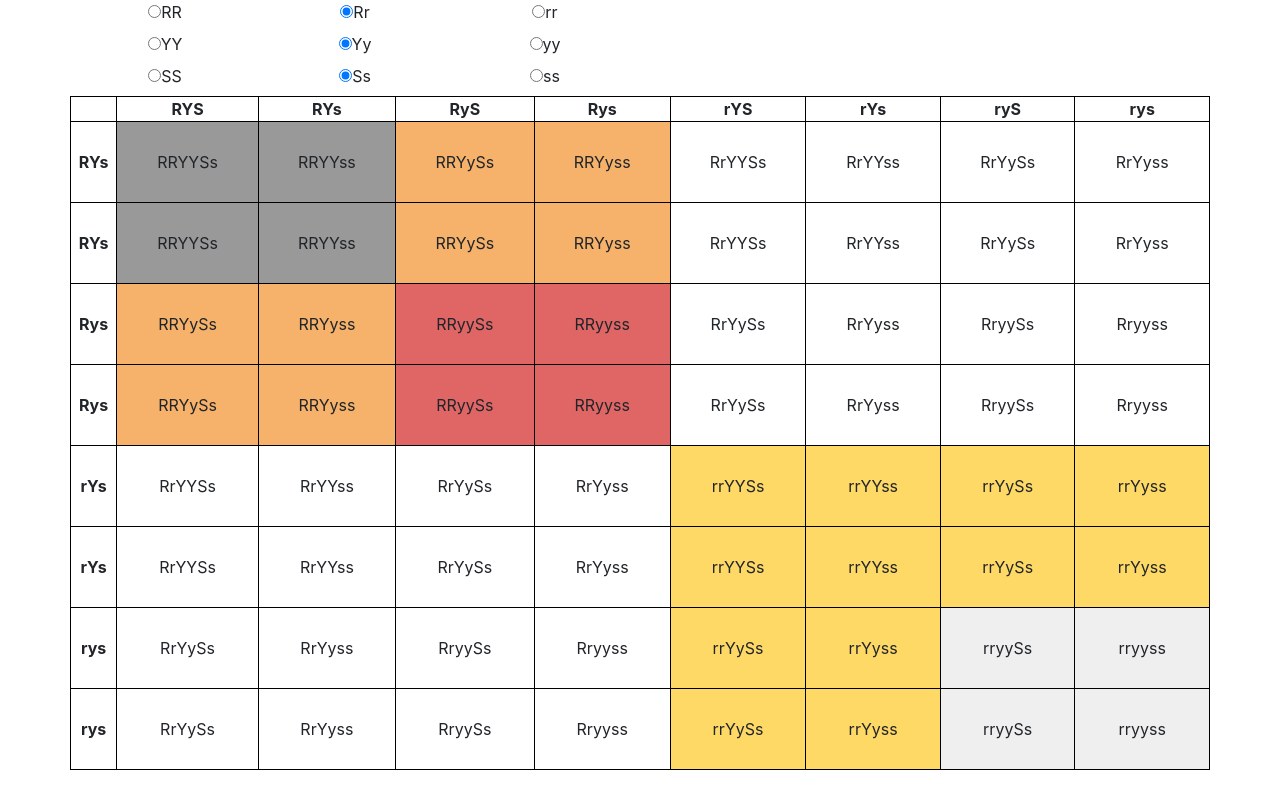
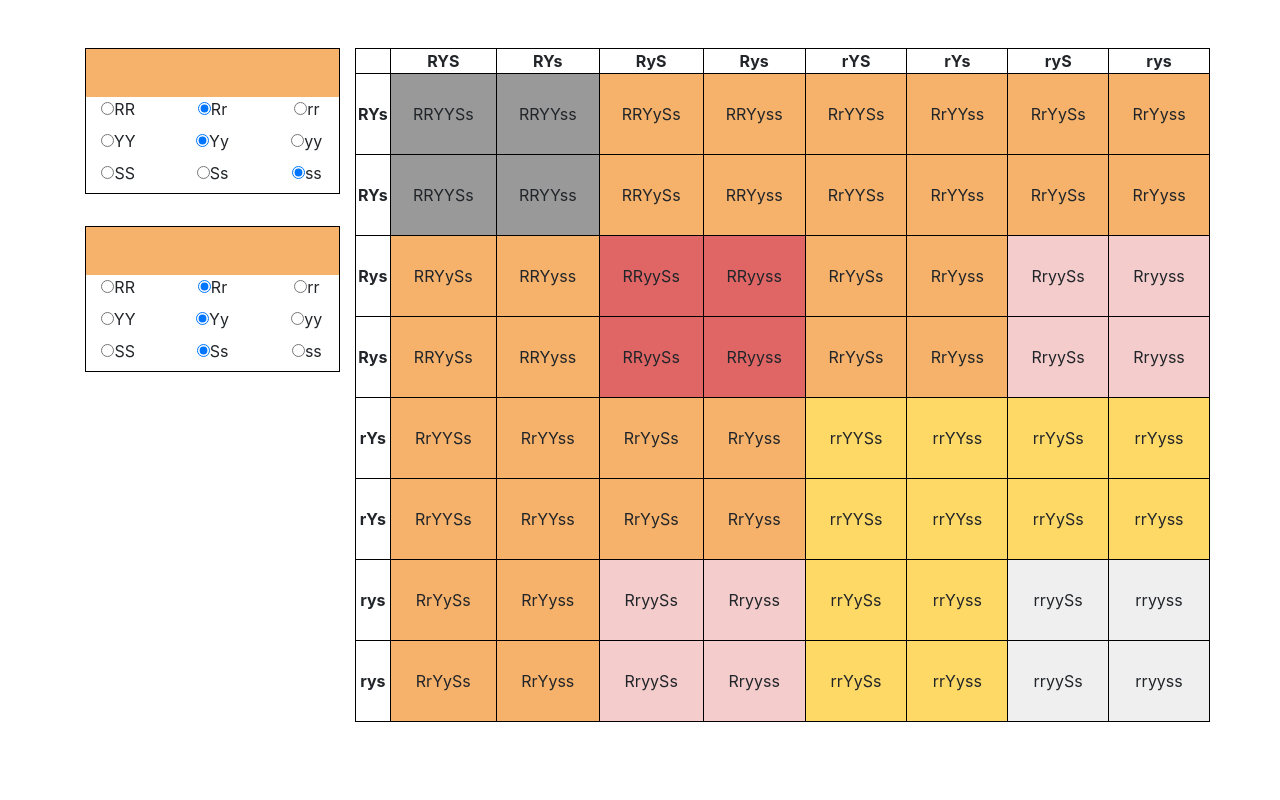
Before and after one commit to jjrmich/ac-flowers, a React (Create React App) app: page / in a window 1280 px wide. Built offline with nearby package versions, Linux system fonts and the light colour scheme.

Commit message:
made both flowers changeable

```diff
--- a/src/App.css
+++ b/src/App.css
@@ -20,6 +20,19 @@ table, th, td {
 
 td {
   vertical-align: bottom;
+}
+
+form {
+  border: 1px solid black;
+  margin: 2em 0;
+}
+
+.top-form {
+  margin: 0;
+}
+
+.current-color {
+  height: 3em;
 }
 
 .cosmo-white {
--- a/src/Cells/CosmoCell.js
+++ b/src/Cells/CosmoCell.js
@@ -99,7 +99,6 @@ class CosmoCell extends Component {
 
     // Rr
     else {
-      if (this.props.res[0][0] === 0 && this.props.res[0][1] === 0) {
       // Rryy??
       if (this.props.res[1][0] === 0 && this.props.res[1][1] === 0) {
         return 'cosmo-pink';
@@ -121,7 +120,6 @@ class CosmoCell extends Component {
       }
     }
   }
-  }
 
   render(){
     return (
--- a/src/Flowers/Cosmos.js
+++ b/src/Flowers/Cosmos.js
@@ -5,162 +5,393 @@ class Cosmos extends Component {
   constructor(props) {
     super(props);
     this.state = {
-      rSelected: '1',
-      ySelected: '1',
-      sSelected: '1',
-      r1: 1,
-      r2: 0,
-      y1: 1,
-      y2: 0,
-      s1: 1,
-      s2: 0,
+      xrSelected: '1',
+      xySelected: '1',
+      xsSelected: '1',
+      xr1: 1,
+      xr2: 0,
+      xy1: 1,
+      xy2: 0,
+      xs1: 1,
+      xs2: 0,
+      yrSelected: '1',
+      yySelected: '1',
+      ysSelected: '0',
+      yr1: 1,
+      yr2: 0,
+      yy1: 1,
+      yy2: 0,
+      ys1: 0,
+      ys2: 0,
     }
   }
 
-  handleRChange = changeEvent => {
+  calculateColor(r1, r2, y1, y2, s1, s2) {
+
+    // rr
+    if (r1 === 0 && r2 === 0) {
+      // rryy??
+      if (y1 === 0 && y2 === 0) {
+        return 'cosmo-white';
+      }
+      // rrYY??
+      else if (y1 === 1 && y2 === 1) {
+        return 'cosmo-yellow';
+      }
+      // rrYy
+      else {
+        // rrYySS
+        if (s1 === 1 && s2 === 1) {
+          return 'cosmo-white';
+        }
+        // rrYySs or rrYyss
+        else {
+          return 'cosmo-yellow'
+        }
+      }
+    }
+
+    // RR
+    else if (r1 === 1 && r2 === 1) {
+      // RRyy??
+      if (y1 === 0 && y2 === 0) {
+        return 'cosmo-red';
+      }
+      // RRYY
+      else if (y1 === 1 && y2 === 1) {
+        // RRYYSS
+        if (s1 === 1 && s2 === 1) {
+          return 'cosmo-red';
+        }
+        // RRYYSs or RRYYss
+        else {
+          return 'cosmo-black';
+        }
+      }
+      // RRYy
+      else {
+        // RRYySS
+        if(s1 === 1 && s2 === 1) {
+          return 'cosmo-red';
+        }
+        // RRYySs or RRYYss
+        else {
+          return 'cosmo-orange';
+        }
+      }
+    }
+
+    // Rr
+    else {
+      // Rryy??
+      if (y1 === 0 && y2 === 0) {
+        return 'cosmo-pink';
+      }
+      // RrYY??
+      else if (y1 === 1 && y2 === 1) {
+        return 'cosmo-orange';
+      }
+      // RrYy
+      else {
+        // RrYySS
+        if (s1 === 1 && s2 === 1) {
+          return 'cosmo-pink';
+        }
+        // RrYySs or RrYyss
+        else {
+          return 'cosmo-orange'
+        }
+      }
+    }
+  }
+
+  handleXrChange = changeEvent => {
     this.setState({
-      rSelected: changeEvent.target.value,
-      r1: changeEvent.target.value !== '0' ? 1 : 0,
-      r2: changeEvent.target.value === '2' ? 1 : 0,
+      xrSelected: changeEvent.target.value,
+      xr1: changeEvent.target.value !== '0' ? 1 : 0,
+      xr2: changeEvent.target.value === '2' ? 1 : 0,
     });
   }
 
-  handleYChange = changeEvent => {
+  handleXyChange = changeEvent => {
     this.setState({
-      ySelected: changeEvent.target.value,
-      y1: changeEvent.target.value !== '0' ? 1 : 0,
-      y2: changeEvent.target.value === '2' ? 1 : 0,
+      xySelected: changeEvent.target.value,
+      xy1: changeEvent.target.value !== '0' ? 1 : 0,
+      xy2: changeEvent.target.value === '2' ? 1 : 0,
     });
   }
 
-  handleSChange = changeEvent => {
+  handleXsChange = changeEvent => {
     this.setState({
-      sSelected: changeEvent.target.value,
-      s1: changeEvent.target.value !== '0' ? 1 : 0,
-      s2: changeEvent.target.value === '2' ? 1 : 0,
+      xsSelected: changeEvent.target.value,
+      xs1: changeEvent.target.value !== '0' ? 1 : 0,
+      xs2: changeEvent.target.value === '2' ? 1 : 0,
+    });
+  }
+
+  handleYrChange = changeEvent => {
+    this.setState({
+      yrSelected: changeEvent.target.value,
+      yr1: changeEvent.target.value !== '0' ? 1 : 0,
+      yr2: changeEvent.target.value === '2' ? 1 : 0,
+    });
+  }
+
+  handleYyChange = changeEvent => {
+    this.setState({
+      yySelected: changeEvent.target.value,
+      yy1: changeEvent.target.value !== '0' ? 1 : 0,
+      yy2: changeEvent.target.value === '2' ? 1 : 0,
+    });
+  }
+
+  handleYsChange = changeEvent => {
+    this.setState({
+      ysSelected: changeEvent.target.value,
+      ys1: changeEvent.target.value !== '0' ? 1 : 0,
+      ys2: changeEvent.target.value === '2' ? 1 : 0,
     });
   }
 
   render() {
-    let newX = [[this.state.r1,this.state.r2],[this.state.y1,this.state.y2],[this.state.s1,this.state.s2]];
+    let newX = [[this.state.xr1,this.state.xr2],[this.state.xy1,this.state.xy2],[this.state.xs1,this.state.xs2]];
+    let newY = [[this.state.yr1,this.state.yr2],[this.state.yy1,this.state.yy2],[this.state.ys1,this.state.ys2]];
     return (
       <>
-        <form>
-
+        <div className='row py-5'>
+          <div className='col-3'>
+            <form className='top-form'>
+              <div className={'current-color ' + this.calculateColor(this.state.yr1,this.state.yr2,this.state.yy1,this.state.yy2,this.state.ys1,this.state.ys2)}>
+              </div>
                 <div className='row'>
-            <div className='col-2'>
+                <div className='col-4'>
                   <input
                     type="radio"
                     name="r-select"
                     id="RR"
                     value="2"
-                checked={this.state.rSelected === '2'}
-                onChange={this.handleRChange}
+                    checked={this.state.yrSelected === '2'}
+                    onChange={this.handleYrChange}
                   />
                   <label htmlFor="RR">RR</label>
                 </div>
-            <div className='col-2'>
+                <div className='col-4'>
                   <input
                     type="radio"
                     name="r-select"
                     id="Rr"
                     value="1"
-                checked={this.state.rSelected === '1'}
-                onChange={this.handleRChange}
+                    checked={this.state.yrSelected === '1'}
+                    onChange={this.handleYrChange}
                   />
                   <label htmlFor="Rr">Rr</label>
                 </div>
-            <div className='col-2'>
+                <div className='col-4'>
                   <input
                     type="radio"
                     name="r-select"
                     id="rr"
                     value="0"
-                checked={this.state.rSelected === '0'}
-                onChange={this.handleRChange}
+                    checked={this.state.yrSelected === '0'}
+                    onChange={this.handleYrChange}
                   />
                   <label htmlFor="rr">rr</label>
                 </div>
               </div>
 
                 <div className='row'>
-            <div className='col-2'>
+                <div className='col-4'>
                   <input
                     type="radio"
                     name="y-select"
                     id="YY"
                     value="2"
-                checked={this.state.ySelected === '2'}
-                onChange={this.handleYChange}
+                    checked={this.state.yySelected === '2'}
+                    onChange={this.handleYyChange}
                   />
                   <label htmlFor="YY">YY</label>
                 </div>
-            <div className='col-2'>
+                <div className='col-4'>
                   <input
                     type="radio"
                     name="y-select"
                     id="Yy"
                     value="1"
-                checked={this.state.ySelected === '1'}
-                onChange={this.handleYChange}
+                    checked={this.state.yySelected === '1'}
+                    onChange={this.handleYyChange}
                   />
                   <label htmlFor="Yy">Yy</label>
                 </div>
-            <div className='col-2'>
+                <div className='col-4'>
                   <input
                     type="radio"
                     name="y-select"
                     id="yy"
                     value="0"
-                checked={this.state.ySelected === '0'}
-                onChange={this.handleYChange}
+                    checked={this.state.yySelected === '0'}
+                    onChange={this.handleYyChange}
                   />
                   <label htmlFor="yy">yy</label>
                 </div>
               </div>
 
                 <div className='row'>
-            <div className='col-2'>
+                <div className='col-4'>
                   <input
                     type="radio"
                     name="s-select"
                     id="SS"
                     value="2"
-                checked={this.state.sSelected === '2'}
-                onChange={this.handleSChange}
+                    checked={this.state.ysSelected === '2'}
+                    onChange={this.handleYsChange}
                   />
                   <label htmlFor="SS">SS</label>
                 </div>
-            <div className='col-2'>
+                <div className='col-4'>
                   <input
                     type="radio"
                     name="s-select"
                     id="Ss"
                     value="1"
-                checked={this.state.sSelected === '1'}
-                onChange={this.handleSChange}
+                    checked={this.state.ysSelected === '1'}
+                    onChange={this.handleYsChange}
                   />
                   <label htmlFor="Ss">Ss</label>
                 </div>
-            <div className='col-2'>
+                <div className='col-4'>
                   <input
                     type="radio"
                     name="s-select"
                     id="ss"
                     value="0"
-                checked={this.state.sSelected === '0'}
-                onChange={this.handleSChange}
+                    checked={this.state.ysSelected === '0'}
+                    onChange={this.handleYsChange}
                   />
                   <label htmlFor="ss">ss</label>
                 </div>
               </div>
 
             </form>
+              <form>
+                <div className={'current-color ' + this.calculateColor(this.state.xr1,this.state.xr2,this.state.xy1,this.state.xy2,this.state.xs1,this.state.xs2)}></div>
+                <div className='row'>
+                  <div className='col-4'>
+                    <input
+                      type="radio"
+                      name="r-select"
+                      id="RR"
+                      value="2"
+                      checked={this.state.xrSelected === '2'}
+                      onChange={this.handleXrChange}
+                    />
+                    <label htmlFor="RR">RR</label>
+                  </div>
+                  <div className='col-4'>
+                    <input
+                      type="radio"
+                      name="r-select"
+                      id="Rr"
+                      value="1"
+                      checked={this.state.xrSelected === '1'}
+                      onChange={this.handleXrChange}
+                    />
+                    <label htmlFor="Rr">Rr</label>
+                  </div>
+                  <div className='col-4'>
+                    <input
+                      type="radio"
+                      name="r-select"
+                      id="rr"
+                      value="0"
+                      checked={this.state.xrSelected === '0'}
+                      onChange={this.handleXrChange}
+                    />
+                    <label htmlFor="rr">rr</label>
+                  </div>
+                </div>
+
+                <div className='row'>
+                  <div className='col-4'>
+                    <input
+                      type="radio"
+                      name="y-select"
+                      id="YY"
+                      value="2"
+                      checked={this.state.xySelected === '2'}
+                      onChange={this.handleXyChange}
+                    />
+                    <label htmlFor="YY">YY</label>
+                  </div>
+                  <div className='col-4'>
+                    <input
+                      type="radio"
+                      name="y-select"
+                      id="Yy"
+                      value="1"
+                      checked={this.state.xySelected === '1'}
+                      onChange={this.handleXyChange}
+                    />
+                    <label htmlFor="Yy">Yy</label>
+                  </div>
+                  <div className='col-4'>
+                    <input
+                      type="radio"
+                      name="y-select"
+                      id="yy"
+                      value="0"
+                      checked={this.state.xySelected === '0'}
+                      onChange={this.handleXyChange}
+                    />
+                    <label htmlFor="yy">yy</label>
+                  </div>
+                </div>
+
+                <div className='row'>
+                  <div className='col-4'>
+                    <input
+                      type="radio"
+                      name="s-select"
+                      id="SS"
+                      value="2"
+                      checked={this.state.xsSelected === '2'}
+                      onChange={this.handleXsChange}
+                    />
+                    <label htmlFor="SS">SS</label>
+                  </div>
+                  <div className='col-4'>
+                    <input
+                      type="radio"
+                      name="s-select"
+                      id="Ss"
+                      value="1"
+                      checked={this.state.xsSelected === '1'}
+                      onChange={this.handleXsChange}
+                    />
+                    <label htmlFor="Ss">Ss</label>
+                  </div>
+                  <div className='col-4'>
+                    <input
+                      type="radio"
+                      name="s-select"
+                      id="ss"
+                      value="0"
+                      checked={this.state.xsSelected === '0'}
+                      onChange={this.handleXsChange}
+                    />
+                    <label htmlFor="ss">ss</label>
+                  </div>
+                </div>
+
+                </form>
+          </div>
+          <div className='col-9'>
             <div>
               <CosmoGrid
                 x={newX}
-            y={[[1,0],[1,0],[0,0]]}
+                y={newY}
               />
+            </div>
+          </div>
         </div>
       </>
     )
```
Also changed, not shown: src/Grids/CosmoGrid-backup.js (deleted, +0 -68 lines). Lines whose indentation alone changed are shown as unchanged.
